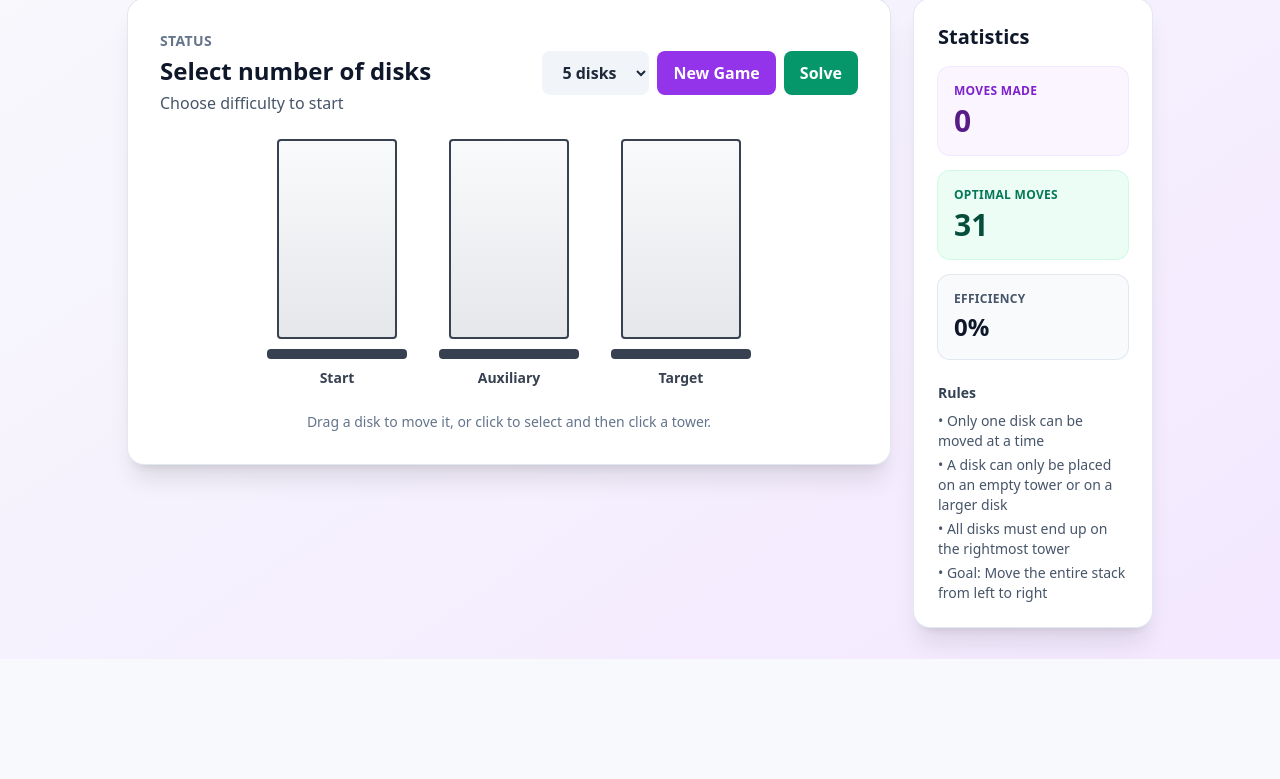
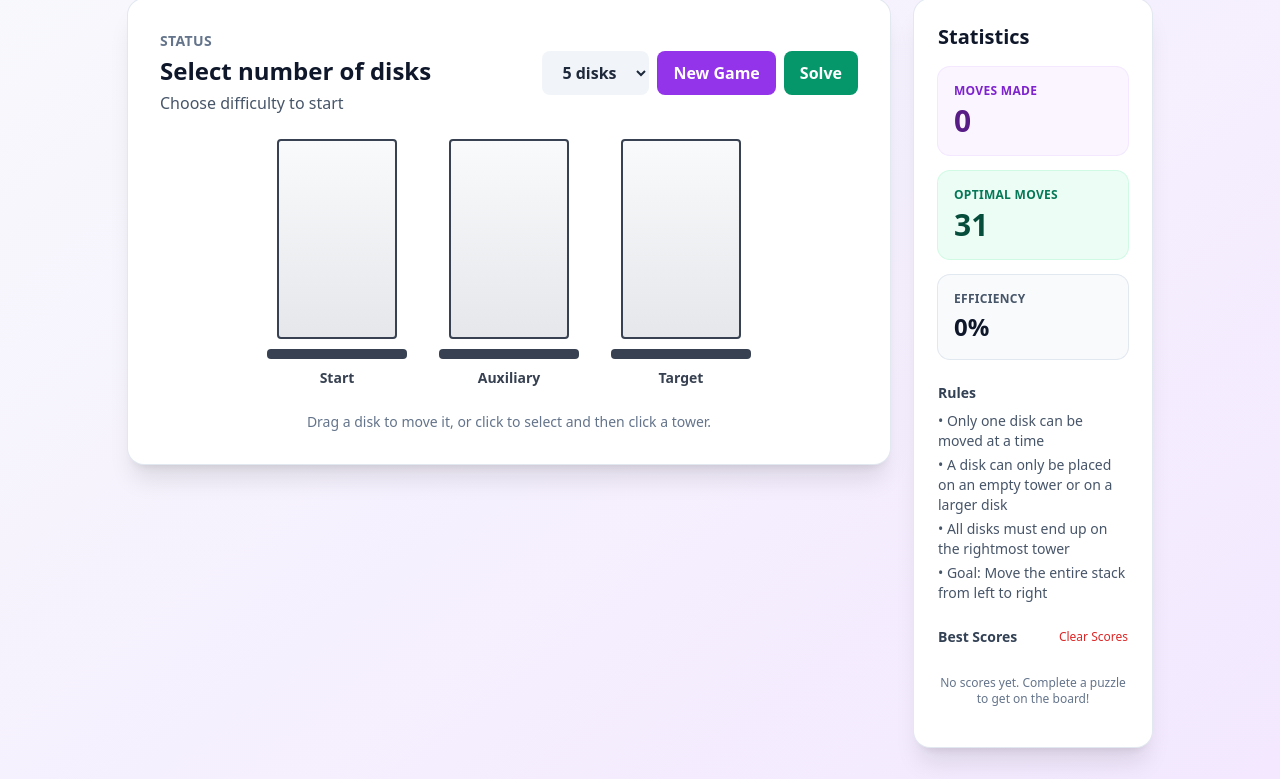
Before and after one commit to cityjumper/mysudoku, a FastAPI app: page /towers-of-hanoi in a window 1280 px wide. Shown: the part 217-996 px from the top of the page. Before the commit the page ends 876 px from the top, so only its background shows below. Run offline with FastAPI, Linux system fonts and the light colour scheme; some libraries are stand-ins or nearby versions.

Commit message:
fix: add leaderboard

```diff
--- a/templates/towers_of_hanoi.html
+++ b/templates/towers_of_hanoi.html
@@ -298,6 +298,16 @@
                                 <li>• {{ translate(lang, 'games.towers_of_hanoi.rule_4') }}</li>
                             </ul>
                         </div>
+
+                        <div class="mt-4 sm:mt-6">
+                            <div class="flex items-center justify-between mb-3">
+                                <h3 class="text-sm font-bold text-slate-700">{{ translate(lang, 'games.towers_of_hanoi.best_scores') }}</h3>
+                                <button id="clear-scores" class="text-xs text-red-600 hover:text-red-800 font-medium">{{ translate(lang, 'games.towers_of_hanoi.clear_scores') }}</button>
+                            </div>
+                            <div id="leaderboard" class="space-y-2 max-h-64 overflow-y-auto">
+                                <p class="text-xs text-slate-500 text-center py-4">{{ translate(lang, 'games.towers_of_hanoi.no_scores') }}</p>
+                            </div>
+                        </div>
                     </div>
                 </div>
             </div>
@@ -364,6 +374,7 @@
 
             updateDisplay();
             updateStats();
+            updateLeaderboard();
             setStatus(towersTranslations.game_started, towersTranslations.drag_or_click);
         }
 
@@ -586,6 +597,15 @@
                 setTimeout(() => {
                     celebrationEl.style.animation = 'celebration-flash 2s ease-in-out';
                 }, 10);
+
+                // Prompt for name and save score
+                setTimeout(() => {
+                    const playerName = prompt(towersTranslations.enter_name);
+                    if (playerName && playerName.trim()) {
+                        saveScore(playerName.trim(), moves, diskCount);
+                        updateLeaderboard();
+                    }
+                }, 500);
             } else {
                 setStatus(towersTranslations.move_completed, towersTranslations.drag_or_click);
             }
@@ -678,6 +698,9 @@
             initializeGame();
         });
 
+        // Clear scores button
+        document.getElementById('clear-scores').addEventListener('click', clearScores);
+
         // Solve button
         document.getElementById('solve').addEventListener('click', () => {
             if (isSolving) {
@@ -731,6 +754,69 @@
         // Global touch event handlers for iOS compatibility
         let globalIsDragging = false;
 
+        // Leaderboard Functions
+        function saveScore(name, moves, diskCount) {
+            const scores = getScores();
+            scores.push({
+                name: name,
+                moves: moves,
+                diskCount: diskCount,
+                date: new Date().toISOString()
+            });
+            localStorage.setItem('towersOfHanoiScores', JSON.stringify(scores));
+        }
+
+        function getScores() {
+            const scores = localStorage.getItem('towersOfHanoiScores');
+            return scores ? JSON.parse(scores) : [];
+        }
+
+        function updateLeaderboard() {
+            const leaderboard = document.getElementById('leaderboard');
+            let scores = getScores();
+
+            // Sort by moves (ascending - fewer moves is better)
+            scores.sort((a, b) => a.moves - b.moves);
+
+            // Take top 10
+            scores = scores.slice(0, 10);
+
+            if (scores.length === 0) {
+                leaderboard.innerHTML = `<p class="text-xs text-slate-500 text-center py-4">${towersTranslations.no_scores}</p>`;
+                return;
+            }
+
+            leaderboard.innerHTML = scores.map((score, index) => {
+                const medal = index === 0 ? '🥇' : index === 1 ? '🥈' : index === 2 ? '🥉' : `${index + 1}.`;
+                const bgColor = index < 3 ? 'bg-gradient-to-r from-yellow-50 to-yellow-100' : 'bg-slate-50';
+
+                return `
+                    <div class="${bgColor} rounded-lg p-2 border border-slate-200">
+                        <div class="flex items-center justify-between">
+                            <div class="flex items-center space-x-2">
+                                <span class="text-sm font-bold ${index < 3 ? 'text-yellow-600' : 'text-slate-600'}">${medal}</span>
+                                <div>
+                                    <div class="font-semibold text-slate-900 text-sm">${score.name}</div>
+                                    <div class="text-xs text-slate-500">${score.diskCount} disks</div>
+                                </div>
+                            </div>
+                            <div class="text-right">
+                                <div class="font-bold text-indigo-600 text-sm">${score.moves} ${towersTranslations.moves}</div>
+                                <div class="text-xs text-slate-500">${new Date(score.date).toLocaleDateString()}</div>
+                            </div>
+                        </div>
+                    </div>
+                `;
+            }).join('');
+        }
+
+        function clearScores() {
+            if (confirm('Are you sure you want to clear all scores?')) {
+                localStorage.removeItem('towersOfHanoiScores');
+                updateLeaderboard();
+            }
+        }
+
         document.addEventListener('touchmove', (e) => {
             if (globalIsDragging) {
                 e.preventDefault();
--- a/translations/en.json
+++ b/translations/en.json
@@ -154,7 +154,13 @@
       "rule_3": "All disks must end up on the rightmost tower",
       "rule_4": "Goal: Move the entire stack from left to right",
       "instructions_desktop": "Drag a disk to move it, or click to select and then click a tower.",
-      "instructions_mobile": "Drag a disk to move it, or tap to select and then tap a tower."
+      "instructions_mobile": "Drag a disk to move it, or tap to select and then tap a tower.",
+      "leaderboard": "Leaderboard",
+      "best_scores": "Best Scores",
+      "moves": "moves",
+      "clear_scores": "Clear Scores",
+      "no_scores": "No scores yet. Complete a puzzle to get on the board!",
+      "enter_name": "🎉 Congratulations! Enter your name for the leaderboard:"
     },
     "chess": {
       "name": "Chess",
--- a/translations/fa.json
+++ b/translations/fa.json
@@ -129,7 +129,13 @@
       "rule_3": "تمام دیسک‌ها باید در برج سمت راست پایان یابند",
       "rule_4": "هدف: کل پشته را از چپ به راست جابجا کنید",
       "instructions_desktop": "یک دیسک را بکشید تا جابجا شود، یا کلیک کنید تا انتخاب شود و سپس روی برج کلیک کنید.",
-      "instructions_mobile": "یک دیسک را بکشید تا جابجا شود، یا لمس کنید تا انتخاب شود و سپس روی برج لمس کنید."
+      "instructions_mobile": "یک دیسک را بکشید تا جابجا شود، یا لمس کنید تا انتخاب شود و سپس روی برج لمس کنید.",
+      "leaderboard": "جدول امتیازات",
+      "best_scores": "بهترین امتیازات",
+      "moves": "حرکت",
+      "clear_scores": "پاک کردن امتیازات",
+      "no_scores": "هنوز امتیازی ثبت نشده. یک پازل را کامل کنید تا در جدول قرار بگیرید!",
+      "enter_name": "🎉 تبریک! نام خود را برای جدول امتیازات وارد کنید:"
     },
     "chess": {
       "name": "شطرنج",
--- a/translations/it.json
+++ b/translations/it.json
@@ -154,7 +154,13 @@
       "rule_3": "Tutti i dischi devono finire sulla torre più a destra",
       "rule_4": "Obiettivo: Sposta l'intera pila da sinistra a destra",
       "instructions_desktop": "Trascina un disco per spostarlo, o clicca per selezionare e poi clicca una torre.",
-      "instructions_mobile": "Trascina un disco per spostarlo, o tocca per selezionare e poi tocca una torre."
+      "instructions_mobile": "Trascina un disco per spostarlo, o tocca per selezionare e poi tocca una torre.",
+      "leaderboard": "Classifica",
+      "best_scores": "Migliori Punteggi",
+      "moves": "mosse",
+      "clear_scores": "Cancella Punteggi",
+      "no_scores": "Nessun punteggio ancora. Completa un puzzle per salire in classifica!",
+      "enter_name": "🎉 Congratulazioni! Inserisci il tuo nome per la classifica:"
     },
     "chess": {
       "name": "Scacchi",
--- a/translations/nl.json
+++ b/translations/nl.json
@@ -154,7 +154,13 @@
       "rule_3": "Alle schijven moeten eindigen op de rechtertoren",
       "rule_4": "Doel: Verplaats de hele stapel van links naar rechts",
       "instructions_desktop": "Sleep een schijf om te verplaatsen, of klik om te selecteren en klik dan op een toren.",
-      "instructions_mobile": "Sleep een schijf om te verplaatsen, of tik om te selecteren en tik dan op een toren."
+      "instructions_mobile": "Sleep een schijf om te verplaatsen, of tik om te selecteren en tik dan op een toren.",
+      "leaderboard": "Scorebord",
+      "best_scores": "Beste Scores",
+      "moves": "zetten",
+      "clear_scores": "Scores Wissen",
+      "no_scores": "Nog geen scores. Voltooi een puzzel om op het bord te komen!",
+      "enter_name": "🎉 Gefeliciteerd! Voer je naam in voor het scorebord:"
     },
     "chess": {
       "name": "Schaak",
--- a/translations/pt.json
+++ b/translations/pt.json
@@ -129,7 +129,13 @@
       "rule_3": "Todos os discos devem acabar na torre mais à direita",
       "rule_4": "Objetivo: Mover toda a pilha da esquerda para a direita",
       "instructions_desktop": "Arraste um disco para movê-lo, ou clique para selecionar e depois clique numa torre.",
-      "instructions_mobile": "Arraste um disco para movê-lo, ou toque para selecionar e depois toque numa torre."
+      "instructions_mobile": "Arraste um disco para movê-lo, ou toque para selecionar e depois toque numa torre.",
+      "leaderboard": "Tabela de Classificação",
+      "best_scores": "Melhores Pontuações",
+      "moves": "movimentos",
+      "clear_scores": "Limpar Pontuações",
+      "no_scores": "Sem pontuações ainda. Complete um puzzle para entrar na tabela!",
+      "enter_name": "🎉 Parabéns! Digite seu nome para a tabela de classificação:"
     },
     "chess": {
       "name": "Xadrez",
```
